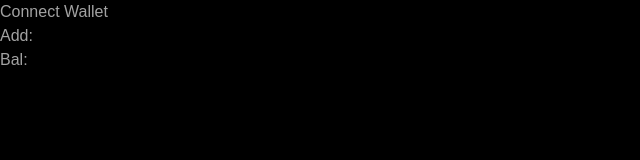
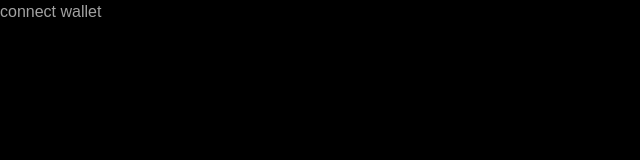
Before and after one commit to piyawatpm/Sando-token-1, a Next.js app: page /metamask in a window 1280 px wide. Shown: the top 160 px of the page, without its empty margins (0-640 px from the left). Built offline with nearby package versions, Linux system fonts and the light colour scheme; what @badrap/bar-of-progress would draw is missing.

Commit message:
edited connect metamask feature

```diff
--- a/src/components/pages/connectWallet/walletCard.tsx
+++ b/src/components/pages/connectWallet/walletCard.tsx
@@ -1,7 +1,9 @@
 import React, { useState } from "react";
-import {ethers} from "ethers";
+import { ethers } from "ethers";
 
 const WalletCard = () => {
+
+  /*
   const [errorMessage, setErrorMessage] = useState(null);
   const [defaultAccount, setDefaultAccount] = useState(null);
   const [userBalance, setUserBalance] = useState(null);
@@ -16,7 +18,7 @@ const WalletCard = () => {
           accountChangedHandler(result[0]);
         });
     } else {
-      setErrorMessage('install metamask');
+      setErrorMessage("install metamask");
     }
   };
 
@@ -37,17 +39,67 @@ const WalletCard = () => {
     window.location.reload();
   }
 
- // window.ethereum.on('accountsChanged', accountChangedHandler);
+*/
 
- // window.ethereum.on('chainChange', chainChangedHandler);
+  // window.ethereum.on('accountsChanged', accountChangedHandler);
+
+  // window.ethereum.on('chainChange', chainChangedHandler);
+
+
+
+  const [walletAddress, setwalletAddress] = useState(" ");
+  const [walletBalance, setwalletBalance] = useState("");
+  const [isConnected, setIsConnected] = useState(false);
+
+  async function connect() {
+    console.log("requesting account...");
+
+    //check if metamask extension exists
+    if (typeof window.ethereum !== "undefined") {
+      console.log("metamask detected");
+
+      try {
+        const accounts = await window.ethereum.request({
+          method: "eth_requestAccounts",
+        });
+        setIsConnected(true);
+        setwalletAddress(accounts[0]);
+        let connectedProvider = new ethers.providers.Web3Provider(
+          window.ethereum
+        );
+      } catch (error) {
+        console.log("error connecting..");
+      }
+    } else {
+      console.log("metamask not detected");
+    }
+  }
+
+  const getWalletBalance = (address) => {
+    window.ethereum.request({method: 'eth_getBalance', params: [address, 'latest']})
+    .then(balance => {
+      setWalletBalance(ethers.utils.formatEther(balance));
+    })
+  };
+
   return (
     <>
+      {/*
       <button onClick={connectWalletHandler}>{connButtonText}</button>
       <div>
-        <h3>Add:{defaultAccount}</h3>
+        <h3>Address:{defaultAccount}</h3>
         <h3>Bal:{userBalance}</h3>
       </div>
       {errorMessage}
+      */}
+      {isConnected ? (
+        <div>
+          <h3>Address:{walletAddress}</h3>
+          <h3>Balance:{walletBalance}</h3>
+        </div>
+      ) : (
+        <button onClick={() => connect()}>connect wallet</button>
+      )}
     </>
   );
 };
```
Also changed, not shown: 170 other files (tests, documents, lock files or other folders).
